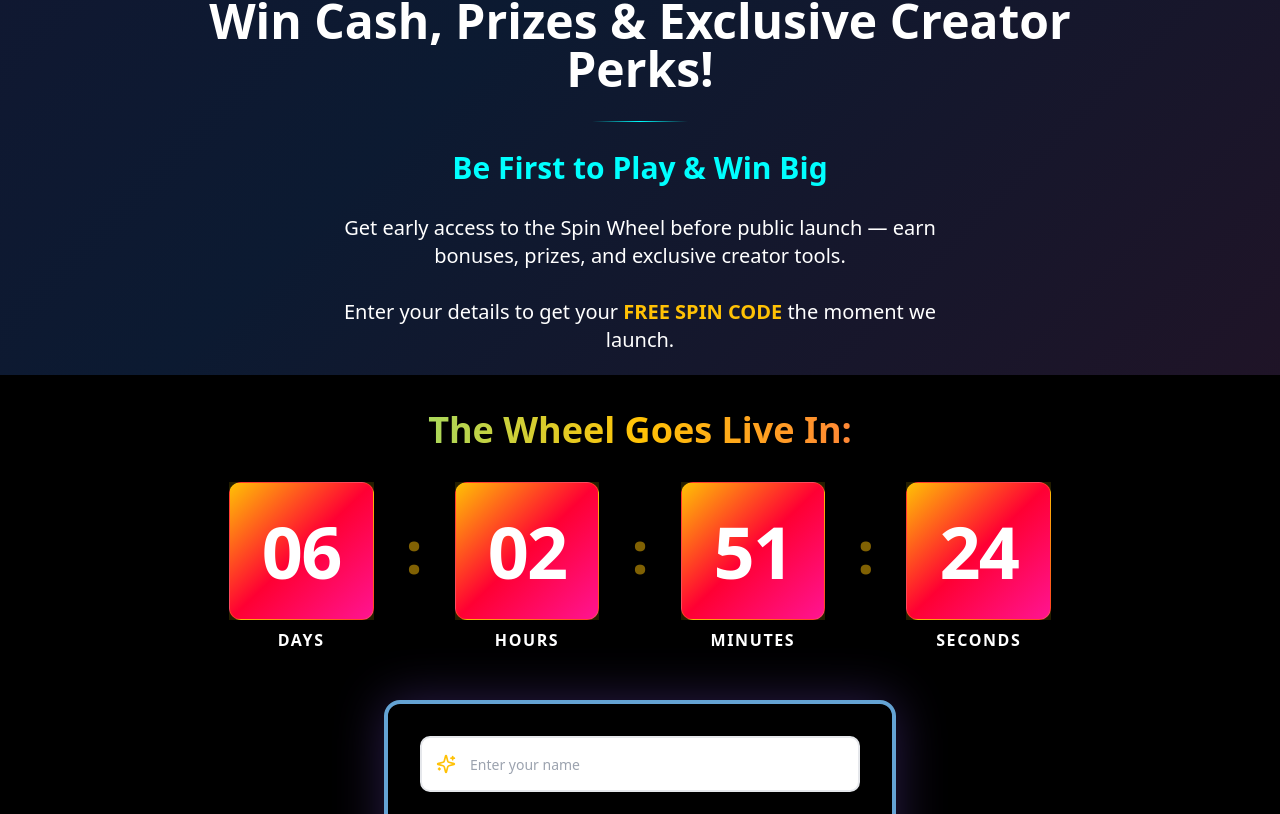
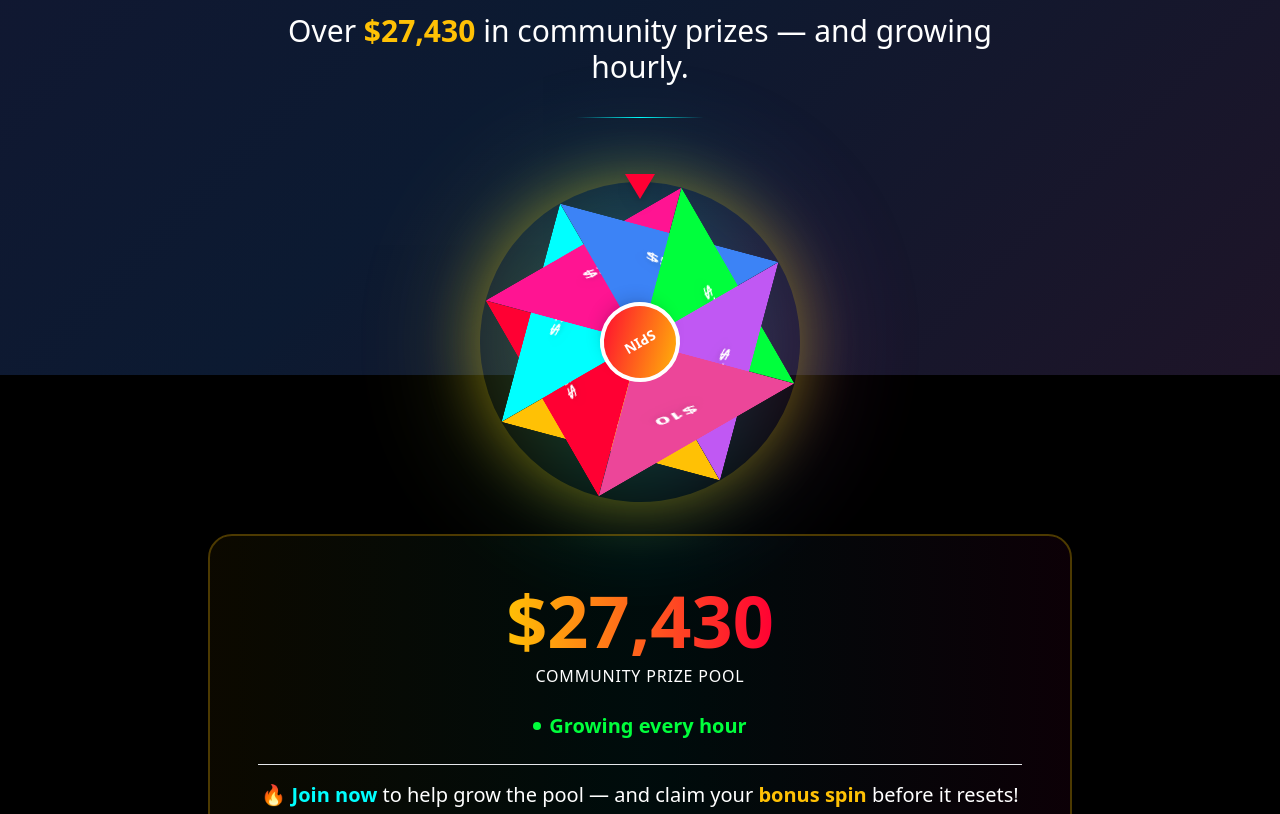
Before and after one commit to daex221/spin-win-fever, a React (Vite) app: page / in a window 1280 px wide. Shown: the part 425-1239 px from the top of the page. Built offline with nearby package versions, Linux system fonts and the light colour scheme; the HTML template or start-up script is replaced by a standard one.

Commit message:
Update hero section and add prize pool

```diff
--- /dev/null
+++ b/src/components/WheelTeaser.tsx
@@ -0,0 +1,92 @@
+import { useEffect, useState } from "react";
+
+const WheelTeaser = () => {
+  const [rotation, setRotation] = useState(0);
+  const [hasSpun, setHasSpun] = useState(false);
+
+  useEffect(() => {
+    // Auto-spin once on mount
+    const timer = setTimeout(() => {
+      if (!hasSpun) {
+        setRotation(360 * 3 + Math.floor(Math.random() * 360)); // 3 full rotations + random position
+        setHasSpun(true);
+      }
+    }, 500);
+
+    return () => clearTimeout(timer);
+  }, [hasSpun]);
+
+  const segments = [
+    { color: "hsl(45, 100%, 51%)", label: "$100" },
+    { color: "hsl(348, 100%, 50%)", label: "$50" },
+    { color: "hsl(180, 100%, 50%)", label: "$200" },
+    { color: "hsl(328, 100%, 54%)", label: "$25" },
+    { color: "hsl(217, 91%, 60%)", label: "$500" },
+    { color: "hsl(134, 100%, 50%)", label: "$75" },
+    { color: "hsl(280, 87%, 65%)", label: "$150" },
+    { color: "hsl(330, 81%, 60%)", label: "$10" },
+  ];
+
+  return (
+    <div className="relative w-64 h-64 sm:w-80 sm:h-80 mx-auto mb-8 animate-bounce-in" style={{ animationDelay: "0.2s" }}>
+      {/* Glow effect */}
+      <div className="absolute inset-0 rounded-full bg-gradient-to-r from-neon-gold via-neon-cyan to-neon-magenta opacity-30 blur-3xl animate-pulse" />
+
+      {/* Wheel container */}
+      <div className="relative w-full h-full">
+        {/* Wheel */}
+        <div
+          className="relative w-full h-full rounded-full shadow-2xl transition-transform duration-[3000ms] ease-out"
+          style={{
+            transform: `rotate(${rotation}deg)`,
+            boxShadow: "0 0 60px rgba(255, 215, 0, 0.4)",
+          }}
+        >
+          {/* Wheel segments */}
+          {segments.map((segment, index) => {
+            const angle = (360 / segments.length) * index;
+            return (
+              <div
+                key={index}
+                className="absolute w-full h-full"
+                style={{
+                  transform: `rotate(${angle}deg)`,
+                }}
+              >
+                <div
+                  className="absolute top-0 left-1/2 w-1/2 h-1/2 origin-bottom-left"
+                  style={{
+                    background: segment.color,
+                    clipPath: `polygon(0 0, 100% 0, 0 100%)`,
+                    transform: `skewY(${90 - 360 / segments.length}deg)`,
+                  }}
+                >
+                  <span
+                    className="absolute top-8 left-12 text-white font-bold text-sm sm:text-base drop-shadow-lg"
+                    style={{
+                      transform: `rotate(${22.5}deg)`,
+                    }}
+                  >
+                    {segment.label}
+                  </span>
+                </div>
+              </div>
+            );
+          })}
+
+          {/* Center circle */}
+          <div className="absolute top-1/2 left-1/2 -translate-x-1/2 -translate-y-1/2 w-16 h-16 sm:w-20 sm:h-20 rounded-full bg-gradient-to-br from-neon-gold to-neon-red border-4 border-white shadow-lg flex items-center justify-center">
+            <span className="text-white font-black text-xs sm:text-sm">SPIN</span>
+          </div>
+        </div>
+
+        {/* Pointer */}
+        <div className="absolute -top-2 left-1/2 -translate-x-1/2 z-20">
+          <div className="w-0 h-0 border-l-[15px] border-l-transparent border-r-[15px] border-r-transparent border-t-[25px] border-t-neon-red drop-shadow-lg" />
+        </div>
+      </div>
+    </div>
+  );
+};
+
+export default WheelTeaser;
--- a/src/pages/Index.tsx
+++ b/src/pages/Index.tsx
@@ -4,6 +4,7 @@ import WaitlistForm from "@/components/WaitlistForm";
 import LiveTicker from "@/components/LiveTicker";
 import FloatingParticles from "@/components/FloatingParticles";
 import SuccessState from "@/components/SuccessState";
+import WheelTeaser from "@/components/WheelTeaser";
 import supportersWinLogo from "@/assets/supporters-win-logo.jpg";
 
 const Index = () => {
@@ -48,21 +49,61 @@ const Index = () => {
         </div>
 
         {/* Hero section */}
-        <div className="text-center space-y-5 md:space-y-7 mb-10 md:mb-14 animate-bounce-in max-w-5xl mx-auto" style={{ animationDelay: "0.1s" }}>
-          <h1 className="text-3xl sm:text-4xl md:text-5xl lg:text-6xl font-black text-transparent bg-clip-text bg-gradient-to-r from-neon-gold to-neon-cyan leading-tight px-4">
-            SPIN WEEK IS COMING 🔥
+        <div className="text-center space-y-6 md:space-y-8 mb-12 md:mb-16 animate-bounce-in max-w-5xl mx-auto" style={{ animationDelay: "0.1s" }}>
+          <h1 className="text-4xl sm:text-5xl md:text-6xl lg:text-7xl font-black text-transparent bg-clip-text bg-gradient-to-r from-neon-gold via-neon-cyan to-neon-magenta leading-tight px-4 tracking-tight">
+            SPIN. WIN. CLIMB. REPEAT.
           </h1>
-          <h2 className="text-2xl sm:text-3xl md:text-4xl lg:text-5xl font-bold text-foreground leading-tight px-4">
-            Win Cash, Prizes & Exclusive Creator Perks!
-          </h2>
-          <div className="h-px w-24 bg-gradient-to-r from-transparent via-neon-cyan to-transparent mx-auto my-6" />
-          <h3 className="text-xl sm:text-2xl md:text-3xl font-bold text-neon-cyan" style={{ animationDelay: "0.2s" }}>
+
+          <p className="text-xl sm:text-2xl md:text-3xl text-foreground/90 max-w-3xl mx-auto px-4 leading-relaxed font-medium">
+            Over <span className="text-neon-gold font-bold">$27,430</span> in community prizes — and growing hourly.
+          </p>
+
+          <div className="h-px w-32 bg-gradient-to-r from-transparent via-neon-cyan to-transparent mx-auto my-8" />
+        </div>
+
+        {/* Animated Wheel Teaser */}
+        <WheelTeaser />
+
+        {/* Community Prize Pool Section */}
+        <div className="max-w-4xl mx-auto mb-12 md:mb-16 px-4 animate-bounce-in" style={{ animationDelay: "0.3s" }}>
+          <div className="relative overflow-hidden rounded-3xl border-2 border-neon-gold/30 bg-gradient-to-br from-card via-card/80 to-card p-8 md:p-12 backdrop-blur-sm">
+            {/* Animated glow effect */}
+            <div className="absolute inset-0 bg-gradient-to-r from-neon-gold/5 via-neon-cyan/5 to-neon-magenta/5 animate-pulse" />
+
+            <div className="relative z-10 text-center space-y-6">
+              <div className="inline-block">
+                <div className="text-5xl sm:text-6xl md:text-7xl font-black text-transparent bg-clip-text bg-gradient-to-r from-neon-gold to-neon-red animate-glow-pulse">
+                  $27,430
+                </div>
+                <div className="text-sm sm:text-base text-muted-foreground uppercase tracking-wider mt-2">
+                  Community Prize Pool
+                </div>
+              </div>
+
+              <div className="flex items-center justify-center gap-2 text-neon-green font-semibold text-lg sm:text-xl">
+                <span className="inline-block w-2 h-2 bg-neon-green rounded-full animate-pulse" />
+                Growing every hour
+              </div>
+
+              <div className="pt-4 border-t border-border/50">
+                <p className="text-base sm:text-lg md:text-xl text-foreground/90 leading-relaxed">
+                  🔥 <span className="font-bold text-neon-cyan">Join now</span> to help grow the pool — and claim your{" "}
+                  <span className="text-neon-gold font-bold">bonus spin</span> before it resets!
+                </p>
+              </div>
+            </div>
+          </div>
+        </div>
+
+        {/* CTA Section */}
+        <div className="text-center space-y-4 mb-10 md:mb-12 animate-bounce-in max-w-3xl mx-auto px-4" style={{ animationDelay: "0.4s" }}>
+          <h3 className="text-2xl sm:text-3xl md:text-4xl font-bold text-neon-cyan">
             Be First to Play & Win Big
           </h3>
-          <p className="text-base sm:text-lg md:text-xl text-muted-foreground max-w-2xl mx-auto px-4 leading-relaxed" style={{ animationDelay: "0.3s" }}>
+          <p className="text-base sm:text-lg md:text-xl text-muted-foreground leading-relaxed">
             Get early access to the Spin Wheel before public launch — earn bonuses, prizes, and exclusive creator tools.
           </p>
-          <p className="text-base sm:text-lg md:text-xl text-foreground max-w-2xl mx-auto px-4 leading-relaxed" style={{ animationDelay: "0.4s" }}>
+          <p className="text-base sm:text-lg md:text-xl text-foreground leading-relaxed">
             Enter your details to get your{" "}
             <span className="text-neon-gold font-bold">FREE SPIN CODE</span> the moment we launch.
           </p>
@@ -72,12 +113,12 @@ const Index = () => {
         <CountdownTimer />
 
         {/* Waitlist form */}
-        <div className="mb-6 md:mb-8 animate-bounce-in" style={{ animationDelay: "0.6s" }}>
+        <div className="mb-6 md:mb-8 animate-bounce-in" style={{ animationDelay: "0.5s" }}>
           <WaitlistForm onSuccess={handleSuccess} />
         </div>
 
         {/* Trust badge */}
-        <div className="text-center mb-10 md:mb-12 animate-bounce-in" style={{ animationDelay: "0.7s" }}>
+        <div className="text-center mb-10 md:mb-12 animate-bounce-in" style={{ animationDelay: "0.6s" }}>
           <p className="text-sm sm:text-base text-muted-foreground flex items-center justify-center gap-2 px-4">
             <span className="text-neon-green text-lg">🔒</span>
             <span>100% secure. We'll text your spin code the moment we go live.</span>
@@ -88,7 +129,7 @@ const Index = () => {
         <LiveTicker />
 
         {/* Social proof badges */}
-        <div className="flex flex-wrap justify-center gap-3 md:gap-4 mt-10 md:mt-14 animate-bounce-in px-2" style={{ animationDelay: "0.8s" }}>
+        <div className="flex flex-wrap justify-center gap-3 md:gap-4 mt-10 md:mt-14 animate-bounce-in px-2" style={{ animationDelay: "0.7s" }}>
           <div className="px-5 md:px-7 py-3 md:py-4 bg-neon-green/10 border border-neon-green/30 rounded-full text-neon-green font-semibold text-sm md:text-base backdrop-blur-sm">
             🎁 100% FREE
           </div>
```
